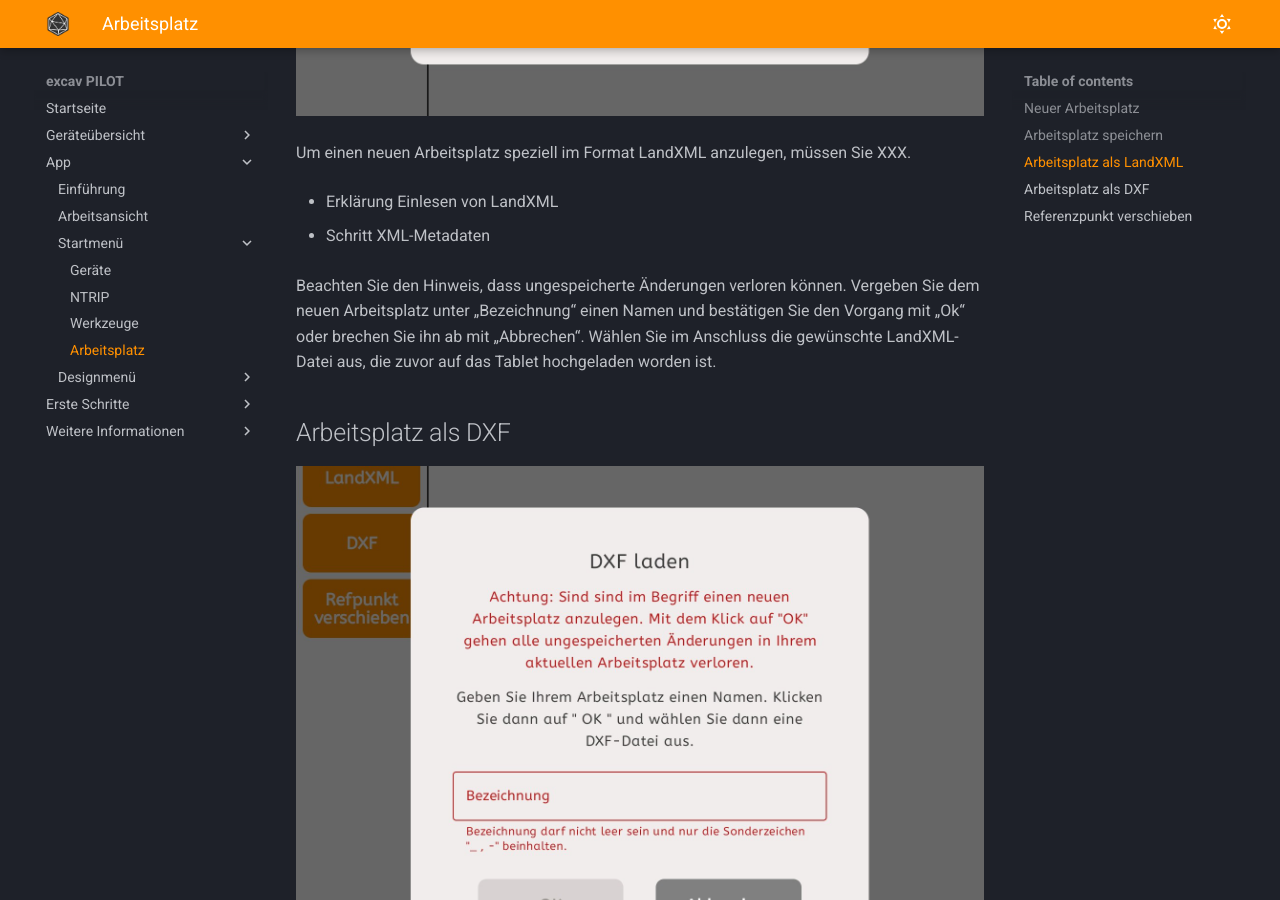
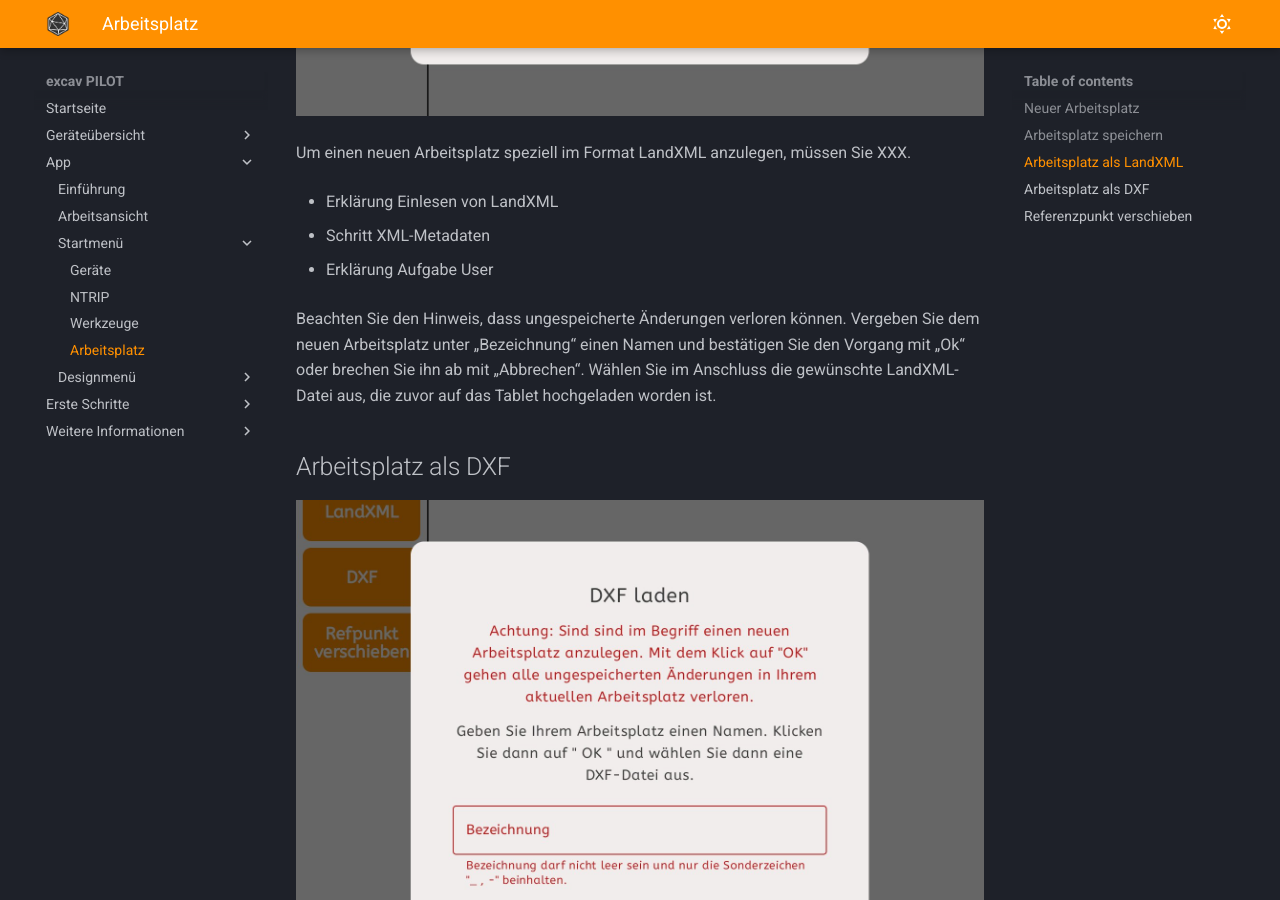
Before and after one commit to tobias-sizmann/mkdocs-excavpilot, an MkDocs documentation site: the page built from docs/Arbeitsplatz/Arbeitsplatz.md, in a window 1280 px wide and 900 px high, scrolled down 4311 px. Built offline with MkDocs 1.6.1 and Material for MkDocs 9.7.7, drawn with Linux system fonts in a browser that asks for light colours.

Commit message:
Bearbeitung ToDo Peter 5

```diff
--- a/docs/Arbeitsplatz/Arbeitsplatz.md
+++ b/docs/Arbeitsplatz/Arbeitsplatz.md
@@ -85,6 +85,8 @@ Um einen neuen Arbeitsplatz speziell im Format LandXML anzulegen, müssen Sie XX
 
 - Schritt XML-Metadaten
 
+- Erklärung Aufgabe User
+
 Beachten Sie den Hinweis, dass ungespeicherte Änderungen verloren können. Vergeben Sie dem neuen Arbeitsplatz unter „Bezeichnung“ einen Namen und bestätigen Sie den Vorgang mit „Ok“ oder brechen Sie ihn ab mit „Abbrechen“. Wählen Sie im Anschluss die gewünschte LandXML-Datei aus, die zuvor auf das Tablet hochgeladen worden ist.
 
 ## Arbeitsplatz als DXF
```
